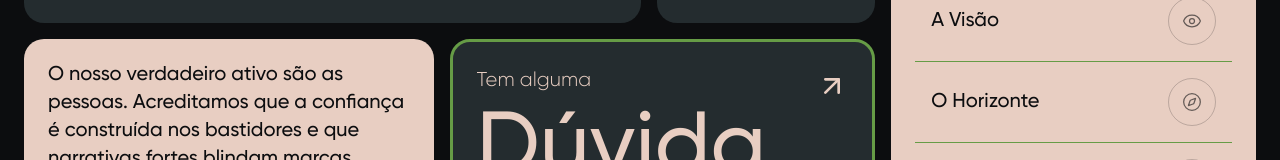
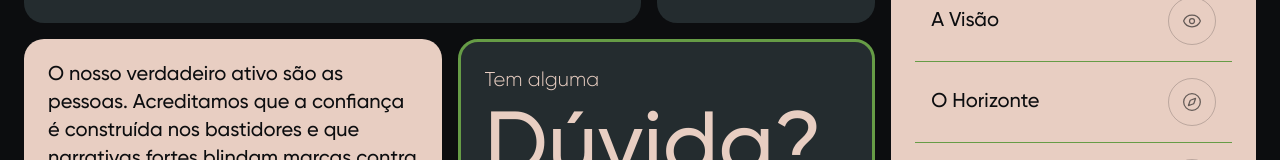
Before and after one commit to fabianbaldovino/fabian-portfolio, a Next.js app: page / in a window 1280 px wide. Shown: the part 485-645 px from the top of the page. Built offline with nearby package versions, Linux system fonts and the light colour scheme; grey boxes are pictures that could not be loaded.

Commit message:
style(ui): remove arrow icon from contact section per user request

```diff
--- a/src/components/AboutContactSection.tsx
+++ b/src/components/AboutContactSection.tsx
@@ -1,9 +1,8 @@
 "use client";
 
 import { useState } from "react";
-import { ArrowUpRight } from "lucide-react";
 import { motion } from "motion/react";
-import { cardVariants, textVariants, iconVariants, contactCardVariants } from "@/lib/animation/variants";
+import { cardVariants, textVariants, contactCardVariants } from "@/lib/animation/variants";
 import ContactModal from "./ContactModal";
 import { aboutDescription } from "@/lib/constants/siteContent";
 
@@ -66,15 +65,6 @@ export default function AboutContactSection() {
               Dúvida?
             </h2>
           </motion.div>
-          <motion.div
-            className="flex-shrink-0 mt-1"
-            variants={iconVariants}
-            initial="hidden"
-            animate="visible"
-            whileHover="hover"
-          >
-            <ArrowUpRight className="text-brand-accent w-5 h-5 sm:w-6 sm:h-6 md:w-8 md:h-8" aria-hidden="true" />
-          </motion.div>
         </div>
 
         <div className="flex flex-col md:flex-row gap-4 w-full">
```
